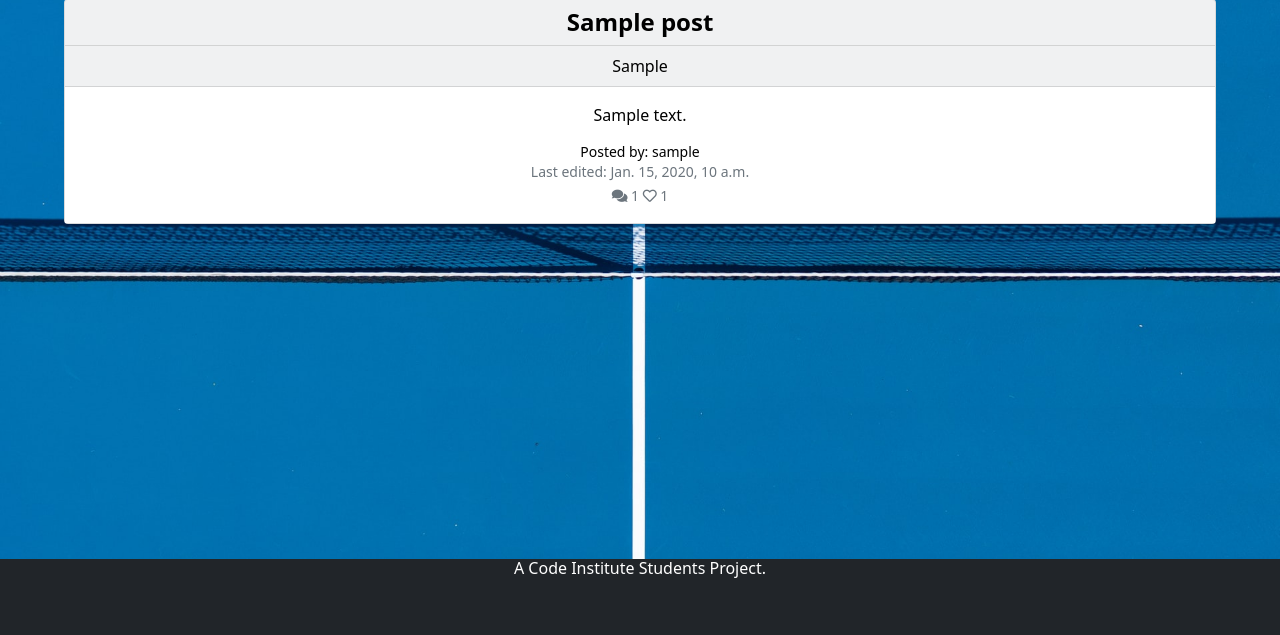
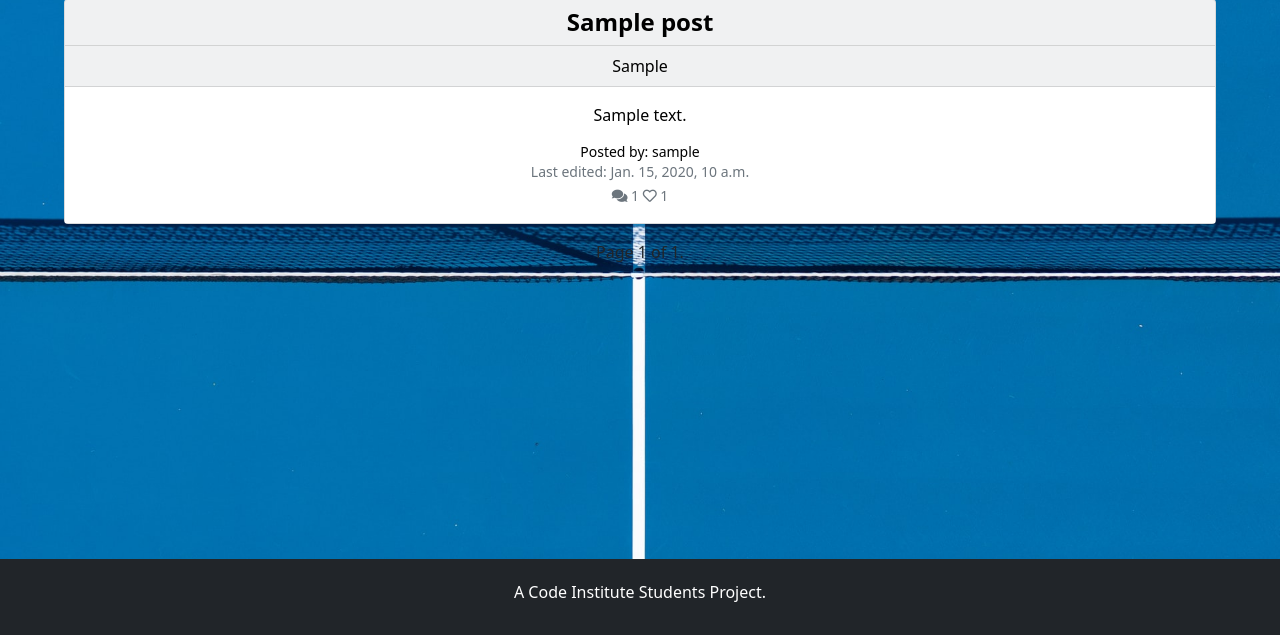
Before and after one commit to Monika-81/padel-pals, a Django app: a page that uses templates/base.html in a window 1280 px wide. Shown: the part 423-1058 px from the top of the page. Before the commit the page ends 1001 px from the top, so only its background shows below. Run offline with Django 3.2, Linux system fonts and the light colour scheme; tables that the repository leaves empty hold one stand-in row (values such as "Sample post").

Commit message:
Add pagination for topic template. Remove redundant user profile tempalte and code.

```diff
--- a/forums/urls.py
+++ b/forums/urls.py
@@ -16,7 +16,6 @@ urlpatterns = [
     path('post/edit_post/<slug:slug>', views.EditPost.as_view(), name='edit_post'),
     path('post/delete_post/<slug:slug>', views.delete_post, name='delete_post'),
     path('user_posts', views.UserPosts.as_view(), name='user_posts'),
-    path('user-profile/', views.UserProfile.as_view(), name='user_profile'),
     path('post/edit_comment/<int:pk>', views.EditComment.as_view(), name='edit_comment'),
     path('post/delete_comment/<int:comments_id>', views.delete_comment, name='delete_comment'),
     path('post/edit_play_comment/<int:pk>', views.EditPlayComment.as_view(), name='edit_play_comment'),
--- a/forums/views.py
+++ b/forums/views.py
@@ -1,9 +1,9 @@
 from django.shortcuts import render, get_object_or_404, reverse, redirect
 from django.views.generic import ListView, View, UpdateView
 from django.http import HttpResponseRedirect
+from django.core.paginator import Paginator
 from django.utils.crypto import get_random_string
 from django.contrib import messages
-from django.contrib.auth.models import User
 from .models import Topic, Post, Comments, Play
 from .forms import *
 
@@ -22,17 +22,22 @@ class TopicList(ListView):
 class TopicDisplay(View):
 
     def get(self, request, topic, *args, **kwargs):
-        queryset = Topic.objects
+        queryset = Topic.objects.all()
         topic = get_object_or_404(queryset, topic=topic)
         posts = topic.topic_posts.order_by('-created_date')
         topics = Topic.objects.all()
+
+        paginator = Paginator(topic.topic_posts.order_by('-created_date'), 4)
+        page_number = request.GET.get('page')
+        page_obj = paginator.get_page(page_number)
 
         return render(
             request,
             'topic.html',
             {
                 "topic_list": topics,
-                "posts": posts
+                "posts": posts,
+                'page_obj': page_obj
             },
         )
 
@@ -444,33 +449,3 @@ class UserPosts(View):
 
         else:
             return redirect('home')
-
-
-# User profile
-class UserProfile(UpdateView):
-
-    model = User
-    template_name = 'user_profile.html'
-    form_class = UserForm
-
-    def post(self, request):
-        user = UserForm(request.POST)
-
-        if user.is_valid():
-            user.first_name = self.cleaned_data.get("first_name", None)
-            user.last_name = self.cleaned_data.get("last_name", None)
-            user.email = self.cleaned_data.get("email", None)
-            form.save()
-
-            messages.add_message(
-                request,
-                messages.SUCCESS,
-                'Your information was updated!'
-                )
-        else:
-             messages.add_message(
-                request,
-                messages.WARNING,
-                'Invalid submit, please fill out all the required fields!'
-                )
-        return redirect(reverse('user_posts'))
--- a/templates/base.html
+++ b/templates/base.html
@@ -127,7 +127,7 @@
         </section>
     </main>
     <!--Footer-->
-    <footer class="text-white text-center">
+    <footer class="text-white text-center my-4">
         <h6>A Code Institute Students Project.</h6>
     </footer>
     <script>
--- /dev/null
+++ b/templates/pagination.html
@@ -0,0 +1,24 @@
+<div class="container">
+    <div class="row">
+       <div class="col justify-content-center">
+          <!--Code from https://docs.djangoproject.com/-->
+            <div class="pagination d-flex flex-row justify-content-center my-3">
+                <span class="step-links">
+                    {% if page_obj.has_previous %}
+                        <a href="?page=1">&laquo; first</a>
+                        <a href="?page={{ page_obj.previous_page_number }}">previous</a>
+                    {% endif %}
+
+                    <span class="current">
+                        Page {{ page_obj.number }} of {{ page_obj.paginator.num_pages }}.
+                    </span>
+
+                    {% if page_obj.has_next %}
+                        <a href="?page={{ page_obj.next_page_number }}">next</a>
+                        <a href="?page={{ page_obj.paginator.num_pages }}">last &raquo;</a>
+                    {% endif %}
+                </span>
+            </div>
+       </div>
+    </div>
+ </div>
--- a/templates/topic.html
+++ b/templates/topic.html
@@ -15,7 +15,7 @@
     </div>
     {% endif %}
     <div class="d-flex flex-row flex-wrap justify-content-center">
-        {% for post in posts %}
+        {% for post in page_obj %}
         <div class="card recent-card text-center bg-light">
             <a href="{% url 'post_display' post.slug %}">
                 <h4 class="card-header">
@@ -48,8 +48,14 @@
                 </div>
             </div>
         </div>
+    {% if forloop.counter|divisibleby:4 %}
+    </div>
+        <div class="row no-gutters">
+        {% endif %}
         {% endfor %}
     </div>
 </div>
+<!-- Pagination -->
+{% include "pagination.html" %}
 
 {% endblock %}
```
Also changed, not shown: templates/user_profile.html (deleted, +0 -19 lines).
